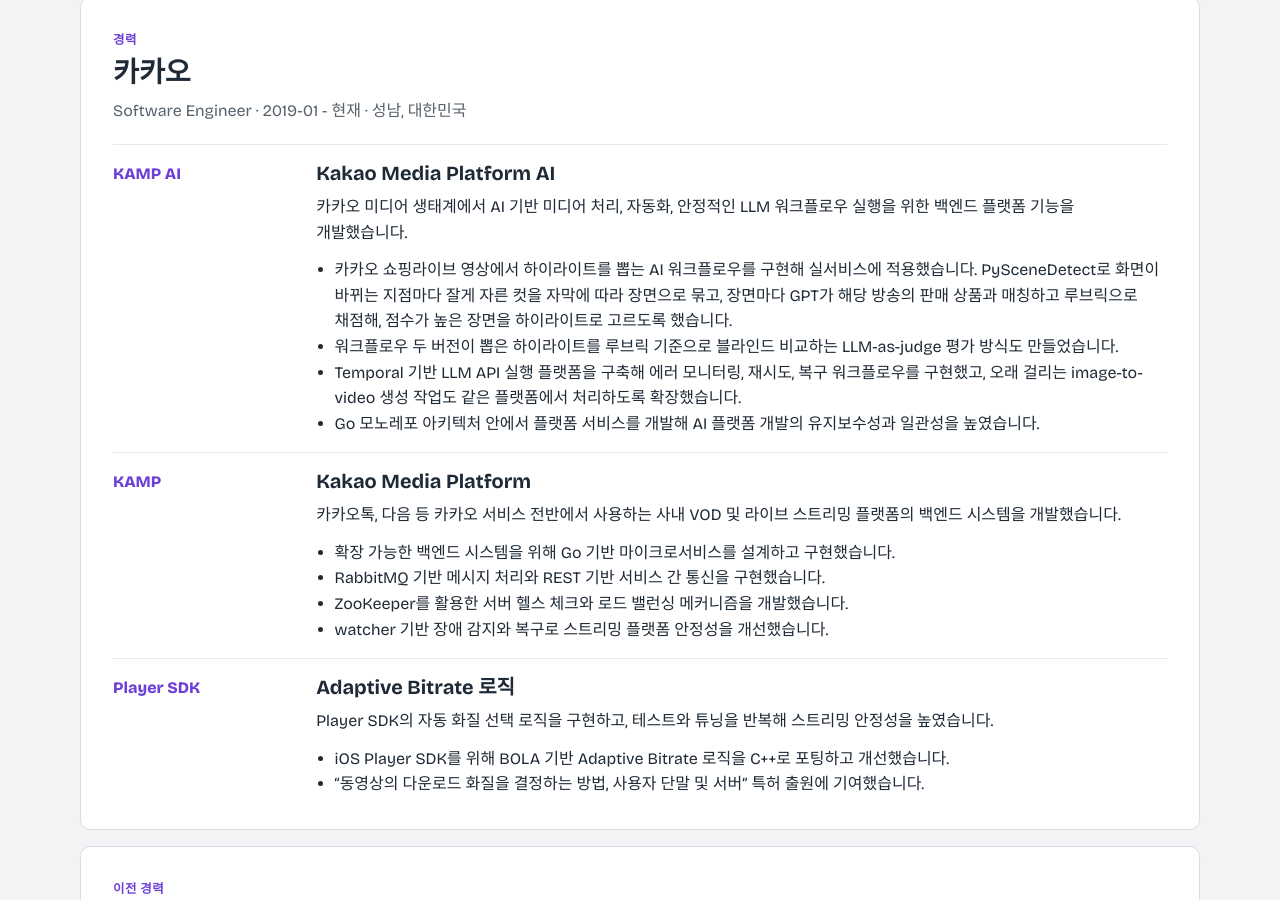
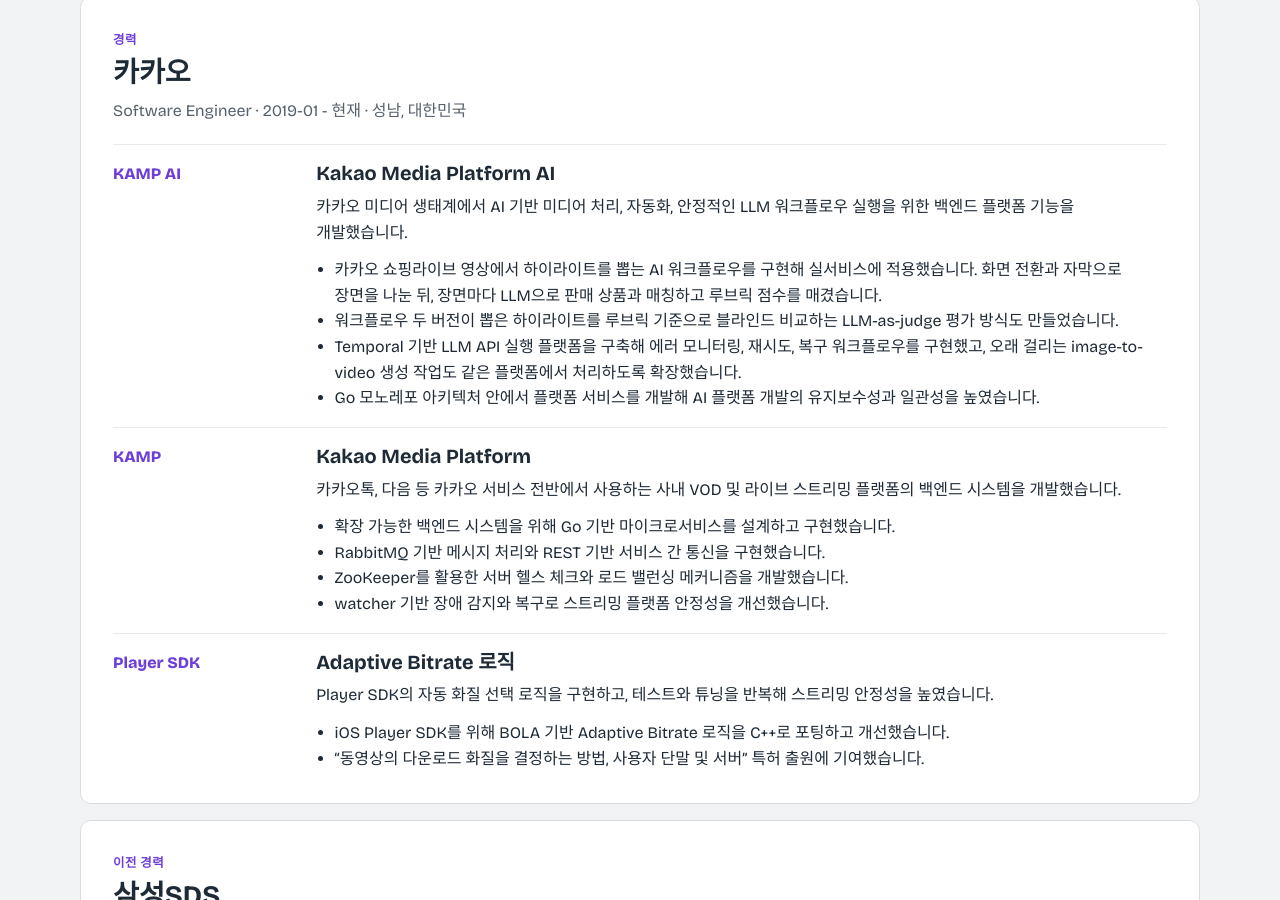
Before and after one commit to zeikar/zeikar.github.io, a Jekyll site: the page built from resume-ko.html, in a window 1280 px wide and 900 px high, scrolled down 421 px. Built offline with Jekyll 4.4.1, drawn with Linux system fonts in a browser that asks for light colours; some web fonts are replaced.

Commit message:
docs(resume): compress the highlight pipeline to scenes plus LLM scoring

```diff
--- a/resume-ko.html
+++ b/resume-ko.html
@@ -56,7 +56,7 @@
               백엔드 플랫폼 기능을 개발했습니다.
             </p>
             <ul>
-              <li>카카오 쇼핑라이브 영상에서 하이라이트를 뽑는 AI 워크플로우를 구현해 실서비스에 적용했습니다. PySceneDetect로 화면이 바뀌는 지점마다 잘게 자른 컷을 자막에 따라 장면으로 묶고, 장면마다 GPT가 해당 방송의 판매 상품과 매칭하고 루브릭으로 채점해, 점수가 높은 장면을 하이라이트로 고르도록 했습니다.</li>
+              <li>카카오 쇼핑라이브 영상에서 하이라이트를 뽑는 AI 워크플로우를 구현해 실서비스에 적용했습니다. 화면 전환과 자막으로 장면을 나눈 뒤, 장면마다 LLM으로 판매 상품과 매칭하고 루브릭 점수를 매겼습니다.</li>
               <li>워크플로우 두 버전이 뽑은 하이라이트를 루브릭 기준으로 블라인드 비교하는 LLM-as-judge 평가 방식도 만들었습니다.</li>
               <li>Temporal 기반 LLM API 실행 플랫폼을 구축해 에러 모니터링, 재시도, 복구 워크플로우를 구현했고, 오래 걸리는 image-to-video 생성 작업도 같은 플랫폼에서 처리하도록 확장했습니다.</li>
               <li>Go 모노레포 아키텍처 안에서 플랫폼 서비스를 개발해 AI 플랫폼 개발의 유지보수성과 일관성을 높였습니다.</li>
--- a/resume.html
+++ b/resume.html
@@ -55,7 +55,7 @@
               and reliable LLM workflow execution across Kakao's media ecosystem.
             </p>
             <ul>
-              <li>Implemented an AI highlight extraction workflow for Kakao Shopping Live and shipped it to production: it merges PySceneDetect shot cuts into scenes using subtitles, then GPT matches each scene to the products sold in that broadcast and scores it against a rubric to pick highlights.</li>
+              <li>Implemented an AI highlight extraction workflow for Kakao Shopping Live and shipped it to production: it splits videos into scenes from visual cuts and subtitles, then uses an LLM to match each scene to the broadcast's products and score it against a rubric.</li>
               <li>Designed a rubric-based LLM-as-judge evaluation that runs blind pairwise comparisons of highlights from two workflow versions.</li>
               <li>Built Temporal-based workflow infrastructure for reliable LLM API execution, including monitoring, retries, and recovery workflows, and extended it to long-running image-to-video generation jobs.</li>
               <li>Contributed platform services in a Go monorepo architecture to improve maintainability and consistency across AI platform development.</li>
```
